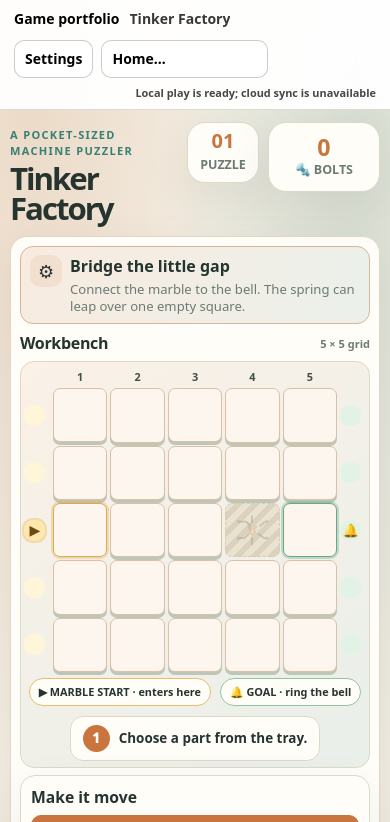
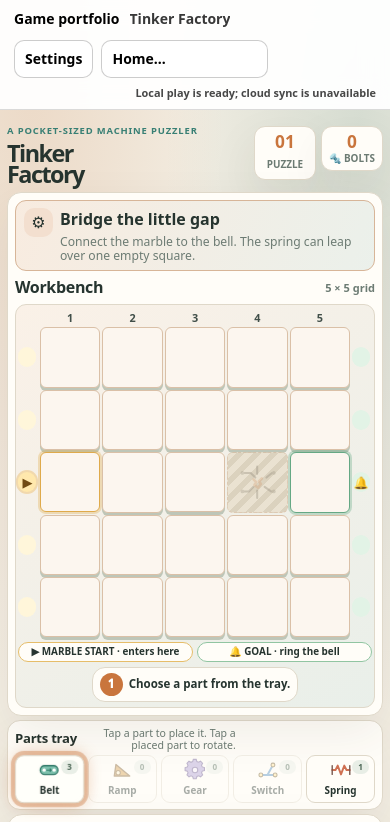
Before and after one commit to r5h2szry7v-hash/Network-Tycoon-gm, a plain HTML site: page public/tinker/index.html in a window 390 px wide. Both pictures are taken after a click on the button "New game". Shown: the top 822 px of the page. Drawn offline with Linux system fonts and the light colour scheme.

Commit message:
Optimize Tinker Factory mobile board and parts tray

```diff
--- a/public/tinker/index.html
+++ b/public/tinker/index.html
@@ -199,6 +199,58 @@ html[data-portfolio-color-mode=dark] .cell:hover{background:color-mix(in srgb,va
 html[data-portfolio-color-mode=dark] .mission{border-color:color-mix(in srgb,var(--game-accent) 44%,var(--game-line));background:linear-gradient(110deg,color-mix(in srgb,var(--game-accent) 19%,var(--game-surface)),color-mix(in srgb,var(--game-accent-2) 17%,var(--game-surface)))}
 html[data-portfolio-color-mode=dark] .mission-icon{background:color-mix(in srgb,var(--game-accent) 32%,var(--game-surface));color:var(--game-ink)}
 @media(prefers-color-scheme:dark){html[data-portfolio-color-mode=system] body{background:radial-gradient(ellipse at 8% 5%,color-mix(in srgb,var(--game-accent) 20%,#141b1c),transparent 40%),radial-gradient(ellipse at 92% 10%,color-mix(in srgb,var(--game-accent-2) 19%,#141b1c),transparent 40%),#141b1c}html[data-portfolio-color-mode=system] .board-wrap{background:linear-gradient(145deg,color-mix(in srgb,var(--game-accent) 14%,var(--game-surface)),color-mix(in srgb,var(--game-accent-2) 14%,var(--game-surface)))}html[data-portfolio-color-mode=system] .cell{background:color-mix(in srgb,var(--game-accent) 10%,var(--game-surface));border-color:color-mix(in srgb,var(--game-accent-2) 38%,var(--game-line));box-shadow:0 3px 0 color-mix(in srgb,var(--game-accent-2) 28%,var(--game-line));color:var(--game-ink)}html[data-portfolio-color-mode=system] .cell:hover{background:color-mix(in srgb,var(--game-accent-2) 23%,var(--game-surface))}html[data-portfolio-color-mode=system] .mission{border-color:color-mix(in srgb,var(--game-accent) 44%,var(--game-line));background:linear-gradient(110deg,color-mix(in srgb,var(--game-accent) 19%,var(--game-surface)),color-mix(in srgb,var(--game-accent-2) 17%,var(--game-surface)))}html[data-portfolio-color-mode=system] .mission-icon{background:color-mix(in srgb,var(--game-accent) 32%,var(--game-surface));color:var(--game-ink)}}
+
+/* Mobile play flow: keep the complete parts tray directly under the board. */
+@media(max-width:850px){
+  #game-screen .layout{display:grid!important;grid-template-columns:minmax(0,1fr)!important;grid-template-areas:"workbench" "inventory" "side"!important;gap:6px!important}
+  #game-screen .layout>.workbench{grid-area:workbench;order:1;width:100%;margin:0}
+  #game-screen .layout>.inventory{grid-area:inventory;order:2;width:100%;margin:0}
+  #game-screen .layout>.side{grid-area:side;order:3;width:100%;margin:0}
+}
+@media(max-width:540px){
+  #tinker-app{padding:7px 7px calc(12px + env(safe-area-inset-bottom))}
+  #game-screen .hero{align-items:center;gap:5px;margin-bottom:4px}
+  #game-screen .hero .eyebrow{font-size:.59em;letter-spacing:.09em}
+  #game-screen .hero h1{font-size:clamp(1.45rem,6vw,1.9rem);line-height:.9;margin:3px 0}
+  #game-screen .hero-badges{gap:5px}
+  #game-screen .level-chip{min-width:62px;padding:5px 6px;border-radius:11px}
+  #game-screen .level-chip strong{font-size:1.08em}
+  #game-screen .level-chip span{font-size:.62em}
+  #game-screen .bolt-chip{min-width:62px;padding:5px 6px;border-radius:11px}
+  #game-screen .bolt-chip strong{font-size:1.08em}
+  #game-screen .bolt-chip span{font-size:.62em}
+  #game-screen .layout{gap:4px!important}
+  #game-screen .workbench{padding:7px;border-radius:14px}
+  #game-screen .mission{gap:7px;padding:7px 8px;margin-bottom:5px;border-radius:11px}
+  #game-screen .mission-icon{width:29px;height:29px;font-size:16px}
+  #game-screen .mission p{font-size:.76em;line-height:1.18}
+  #game-screen .board-heading{margin-bottom:4px}
+  #game-screen .board-wrap{padding:5px 2px;border-radius:11px}
+  #game-screen .board-grid{width:100%;gap:2px}
+  #game-screen .board-head,#game-screen .board-row{gap:2px}
+  #game-screen .gate{width:18px;height:20px;font-size:12px}
+  #game-screen .cell{border-radius:6px}
+  #game-screen .board-caption{gap:4px;margin-top:5px;font-size:.62em}
+  #game-screen .board-caption span{flex:1;justify-content:center;min-width:0;padding:3px 4px;line-height:1.15}
+  #game-screen .first-run-demo{gap:6px;margin-top:5px;padding:5px 7px;font-size:.72em}
+  #game-screen .demo-step-number{width:23px;height:23px}
+  #game-screen .inventory{padding:6px 7px;border-radius:13px}
+  #game-screen .inventory-top{display:grid;grid-template-columns:auto minmax(0,1fr);align-items:center;gap:0 8px;margin-bottom:4px}
+  #game-screen .inventory h2{font-size:.82em;white-space:nowrap}
+  #game-screen .inventory-guidance{max-width:none;text-align:right}
+  #game-screen #parts-budget-note{display:none}
+  #game-screen #selection-help{font-size:.66em;line-height:1.15}
+  #game-screen .parts{display:grid;grid-template-columns:repeat(5,minmax(0,1fr));gap:4px;overflow:visible;padding:0}
+  #game-screen .part{min-width:0;max-width:none;min-height:48px;gap:1px;padding:3px 2px;border-radius:9px;font-size:.62em;scroll-snap-align:none}
+  #game-screen .part-icon{width:22px;height:22px}
+}
+@media(max-width:380px){
+  #game-screen .board-caption{font-size:.58em;gap:3px}
+  #game-screen .board-caption span{padding:3px 2px}
+  #game-screen .parts{gap:3px}
+  #game-screen .part{font-size:.59em}
+  #game-screen .part-icon{width:20px;height:20px}
+}
 </style>
 <link rel="stylesheet" href="/disable-text-selection.css">
 </head>
@@ -430,16 +482,6 @@ const app = document.getElementById("tinker-app");
 const board = document.getElementById("board");
 const partsNode = document.getElementById("parts");
 const statusNode = document.getElementById("status");
-const layout = document.querySelector(".layout");
-const boardWrap = document.querySelector(".board-wrap");
-const sidePanel = document.querySelector(".side");
-const mobileLayout = window.matchMedia("(max-width: 850px)");
-function placeHelpersForViewport() {
-  if (mobileLayout.matches) boardWrap.after(sidePanel);
-  else layout.append(sidePanel);
-}
-placeHelpersForViewport();
-mobileLayout.addEventListener("change", placeHelpersForViewport);
 const runButton = document.getElementById("run-button");
 const resetButton = document.getElementById("reset-button");
 const removeButton = document.getElementById("remove-button");
@@ -778,10 +820,11 @@ function render() {
   const size = current.size || gridSizeForLevel(levelIndex);
   document.getElementById("board-size").textContent = size + " × " + size + " grid";
   board.replaceChildren();
+  const railWidth = window.matchMedia("(max-width: 540px)").matches ? 20 : 26;
   const header = document.createElement("div");
   header.className = "board-head";
   header.append(document.createElement("span"));
-  header.style.gridTemplateColumns = `26px repeat(${size}, minmax(0, 1fr)) 26px`;
+  header.style.gridTemplateColumns = `${railWidth}px repeat(${size}, minmax(0, 1fr)) ${railWidth}px`;
   for (let col = 0; col < size; col++) {
     const label = document.createElement("span");
     label.className = "column-label";
@@ -794,7 +837,7 @@ function render() {
   for (let row = 0; row < size; row++) {
     const rowNode = document.createElement("div");
     rowNode.className = "board-row";
-    rowNode.style.gridTemplateColumns = `26px repeat(${size}, minmax(0, 1fr)) 26px`;
+    rowNode.style.gridTemplateColumns = `${railWidth}px repeat(${size}, minmax(0, 1fr)) ${railWidth}px`;
     const source = document.createElement("span");
     source.className = row === current.start ? "gate entry" : "gate";
     source.textContent = row === current.start ? "▶" : "";
```
